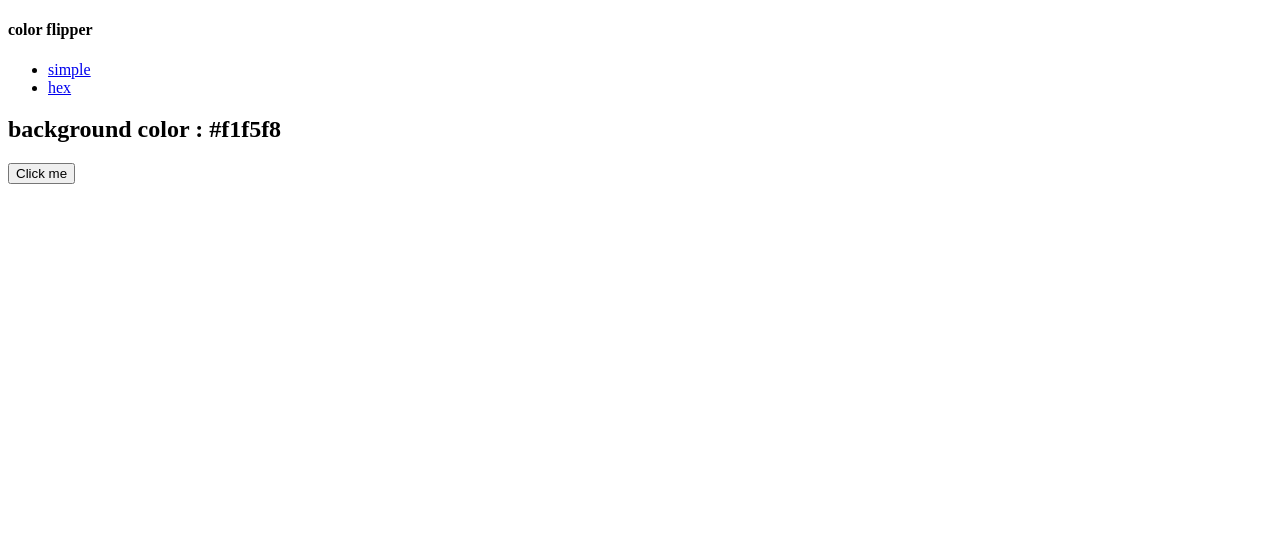
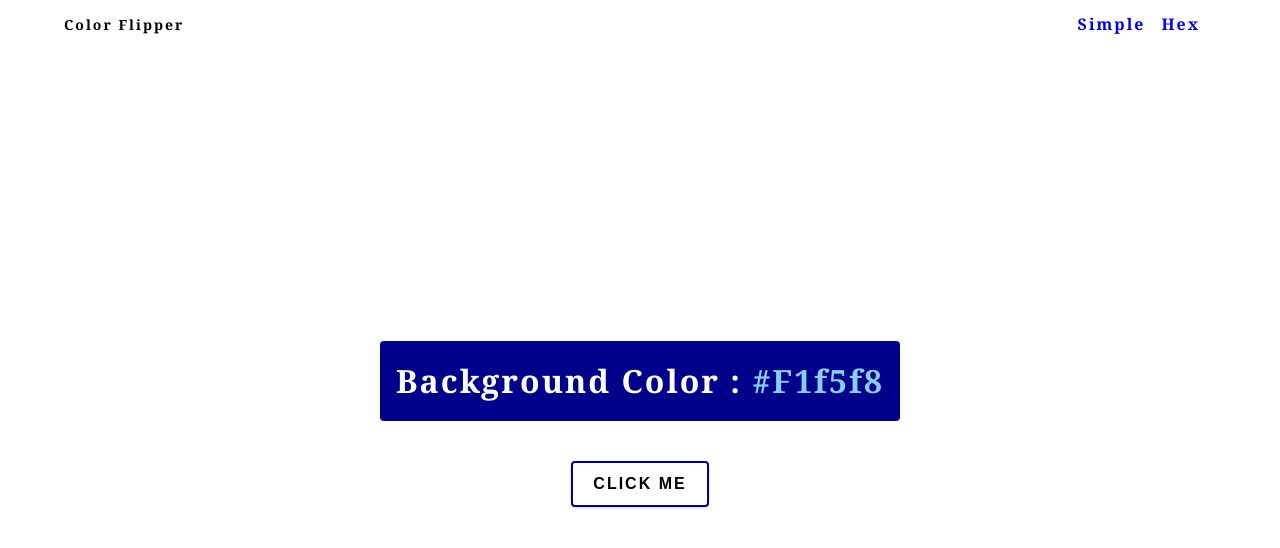
Before and after one commit to nanceed/color-flipper, a plain HTML site: page index.html in a window 1280 px wide. Drawn offline with Linux system fonts and the light colour scheme.

Commit message:
Added styling to project

```diff
--- a/index.html
+++ b/index.html
@@ -11,6 +11,7 @@
     <div class="nav-center">
         <h4>color flipper</h4>
         <ul>
+            <div class="nav-links">
             <li>
                 <a href="/index.html">simple</a>
             </li>
@@ -18,6 +19,7 @@
                 <a href="/hex.html">hex</a>
             </li>
         </ul>
+      </div>
     </div>
   </nav>
   <main>
--- a/styles.css
+++ b/styles.css
@@ -0,0 +1,128 @@
+*,
+::after,
+::before {
+    margin: 0;
+    padding: 0;
+    box-sizing: border-box;
+}
+
+body {
+    font-family:Cambria, Cochin, Georgia, Times, 'Times New Roman', serif;
+    line-height: 1.5;
+    font-size: 14px;
+}
+
+ul {
+    list-style: none;
+}
+
+a {
+    text-decoration: none;
+}
+
+h1,
+h2,
+h3,
+h4 {
+    letter-spacing: 2px;
+    text-transform: capitalize;
+    line-height: 1.5;
+    margin-bottom: 12px;
+}
+
+h2 {
+    font-size: 32px;
+}
+
+h4 {
+    font-size: 14px;
+}
+
+/*
+=========
+Nav
+=========
+*/
+
+nav {
+    background: white;
+    height: 48px;
+    display: grid;
+    align-items: center;
+}
+
+.nav-center {
+    width: 90vw;
+    max-width: 1170px;
+    margin: 0 auto;
+    display: flex;
+    align-items: center;
+    justify-content: space-between;
+}
+
+.nav-center h4 {
+    margin-bottom: 0;
+}
+
+.nav-links {
+    display: flex;
+}
+
+nav a {
+    text-transform: capitalize;
+    font-weight: 700;
+    font-size: 16px;
+    letter-spacing: 2px;
+    margin-right: 16px;
+}
+
+nav a:hover {
+    color: blueviolet;
+}
+
+/*
+=========
+container
+=========
+*/
+
+main {
+    min-height: calc(100vh - 48px);
+    display: grid;
+    place-items: center;
+}
+
+.container {
+    text-align: center;
+}
+
+.container h2 {
+    background: darkblue;
+    color: white;
+    padding: 16px;
+    border-radius: 4px;
+    margin-bottom: 40px;
+}
+
+.color {
+    color:lightskyblue;
+}
+
+.btn-hero {
+    text-transform: uppercase;
+    background: transparent;
+    border-radius: 4px;
+    padding: 12px 20px;
+    letter-spacing: 2px;
+    display: inline-block;
+    font-weight: 700;
+    border: 2px solid darkblue;
+    cursor: pointer;
+    box-shadow: 0 1px 3px rgba(0, 0, 0, 0.2);
+    font-size: 16px;
+}
+
+.btn-hero:hover {
+    color: white;
+    background: darkblue;
+}
```
